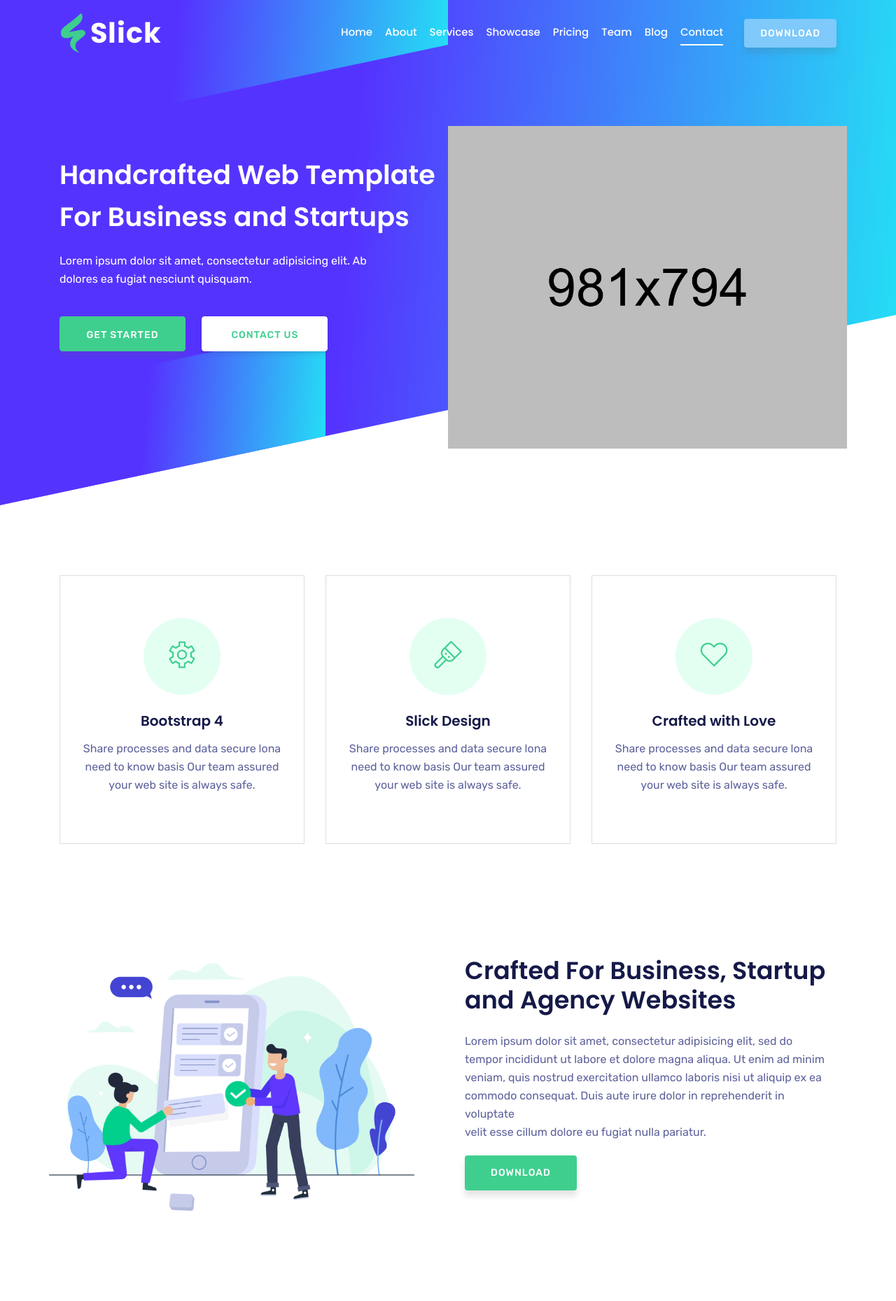
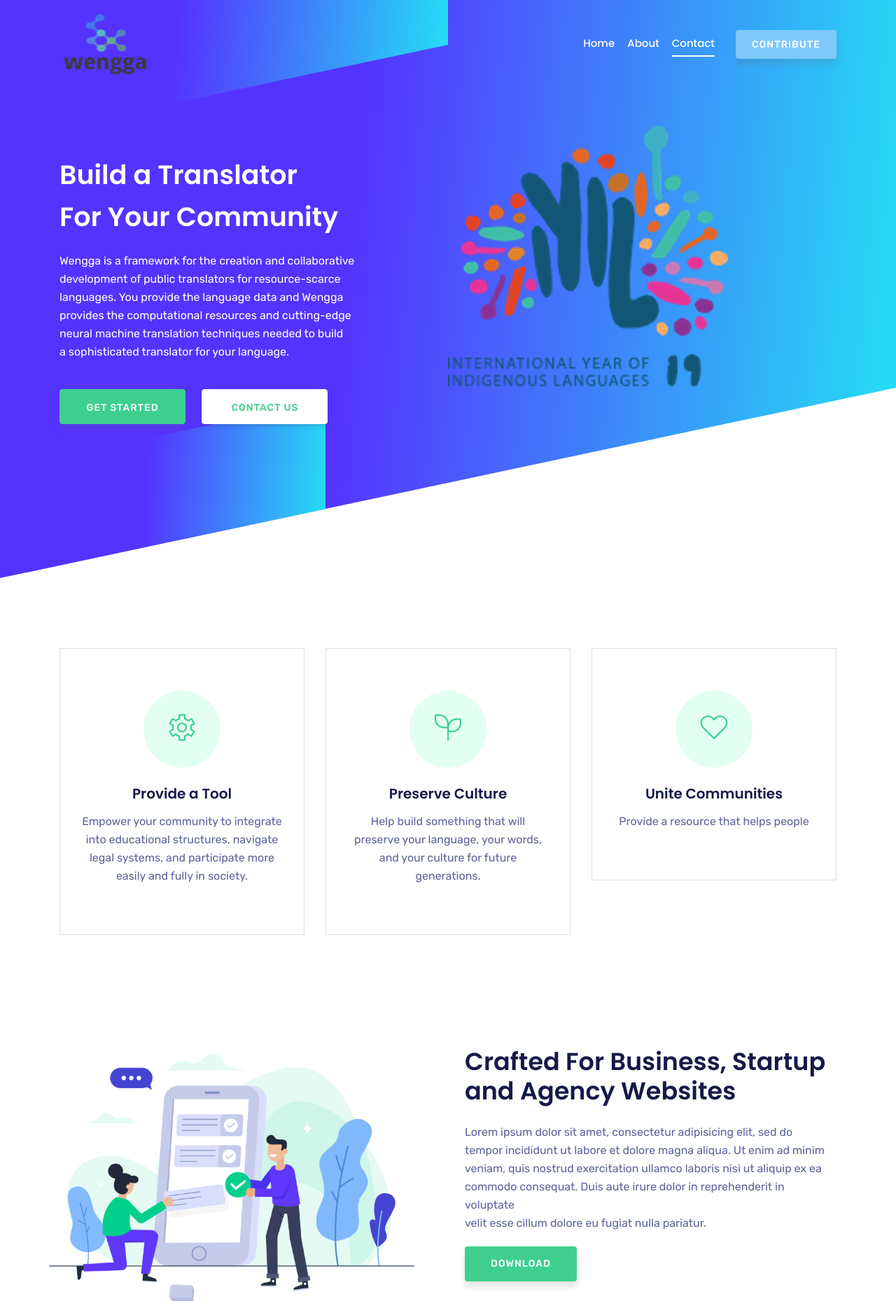
Before and after one commit to coltonbishop/wengga, a Django app: page / in a window 1280 px wide. Shown: the top 1859 px of the page at 70% size. Run offline with Django 3.2, Linux system fonts and the light colour scheme; some libraries are stand-ins or nearby versions; some web fonts are replaced.

Commit message:
Design Improvements

```diff
--- a/templates/landing/index.html
+++ b/templates/landing/index.html
@@ -8,7 +8,7 @@
     <meta name="keywords" content="Bootstrap, Landing page, Template, Business, Service">
     <meta name="viewport" content="width=device-width, initial-scale=1, maximum-scale=1">
     <meta name="author" content="Grayrids">
-    <title>Slick - Bootstrap 4 Template</title>
+    <title>Wengga</title>
     <!--====== Favicon Icon ======-->
     <link rel="shortcut icon" href="{% static 'land/img/2.png' %}" type="image/png">
     <!-- Bootstrap CSS -->
@@ -47,25 +47,10 @@
                 <a class="nav-link page-scroll" href="#services">About</a>
               </li>
               <li class="nav-item">
-                <a class="nav-link page-scroll" href="#features">Services</a>
-              </li>
-              <li class="nav-item">
-                <a class="nav-link page-scroll" href="#showcase">Showcase</a>
-              </li>
-              <li class="nav-item">
-                <a class="nav-link page-scroll" href="#pricing">Pricing</a>
-              </li>
-              <li class="nav-item">
-                <a class="nav-link page-scroll" href="#team">Team</a>
-              </li>
-              <li class="nav-item">
-                <a class="nav-link page-scroll" href="#blog">Blog</a>
-              </li>
-              <li class="nav-item">
                 <a class="nav-link page-scroll" href="#contact">Contact</a>
               </li>
               <li class="nav-item">
-                <a class="btn btn-singin" href="#">Download</a>
+                <a class="btn btn-singin" href="#">Contribute</a>
               </li>
             </ul>
           </div>
@@ -75,8 +60,13 @@
         <div class="row space-100">
           <div class="col-lg-6 col-md-12 col-xs-12">
             <div class="contents">
-              <h2 class="head-title">Handcrafted Web Template <br>For Business and Startups</h2>
-              <p>Lorem ipsum dolor sit amet, consectetur adipisicing elit. Ab <br>dolores ea fugiat nesciunt quisquam.</p>
+              <h2 class="head-title">Build a Translator<br>For Your Community</h2>
+              <p> Wengga is a framework for the creation and collaborative <br>
+                development of public translators for resource-scarce <br>
+                languages. You provide the language data and Wengga <br>
+                provides the computational resources and cutting-edge  <br>
+                neural machine translation techniques needed to build  <br>
+                a sophisticated translator for your language. <br> </p>
               <div class="header-button">
                 <a href="#" class="btn btn-border-filled">Get Started</a>
                 <a href="#contact" class="btn btn-border page-scroll">Contact Us</a>
@@ -85,7 +75,7 @@
           </div>
           <div class="col-lg-6 col-md-12 col-xs-12 p-0">
             <div class="intro-img">
-              <img src="{% static 'land/img/intro.png' %}" alt="">
+              <img src="{% static 'land/img/indig.png' %}" alt="">
             </div>
           </div>
         </div>
@@ -105,8 +95,8 @@
               <div class="icon">
                 <i class="lni-cog"></i>
               </div>
-              <h4>Bootstrap 4</h4>
-              <p>Share processes and data secure lona need to know basis Our team assured your web site is always safe.</p>
+              <h4>Provide a Tool</h4>
+              <p> Empower your community to integrate into educational structures, navigate legal systems, and participate more easily and fully in society.</p>
             </div>
           </div>
           <!-- End Col -->
@@ -114,10 +104,10 @@
           <div class="col-lg-4 col-md-6 col-xs-12">
             <div class="services-item text-center">
               <div class="icon">
-                <i class="lni-brush"></i>
+                <i class="lni-sprout"></i>
               </div>
-              <h4>Slick Design</h4>
-              <p>Share processes and data secure lona need to know basis Our team assured your web site is always safe.</p>
+              <h4>Preserve Culture</h4>
+              <p>Help build something that will preserve your language, your words, and your culture for future generations.</p>
             </div>
           </div>
           <!-- End Col -->
@@ -127,8 +117,8 @@
               <div class="icon">
                 <i class="lni-heart"></i>
               </div>
-              <h4>Crafted with Love</h4>
-              <p>Share processes and data secure lona need to know basis Our team assured your web site is always safe.</p>
+              <h4>Unite Communities</h4>
+              <p>Provide a resource that helps people  </p>
             </div>
           </div>
           <!-- End Col -->
```
Also changed, not shown: language/static/land/img/indig.png (added), language/static/land/img/language.jpeg (added), language/static/land/img/logo.png, language/static/land/img/logo_old.png (added), language/static/land/img/un.jpg (added).
